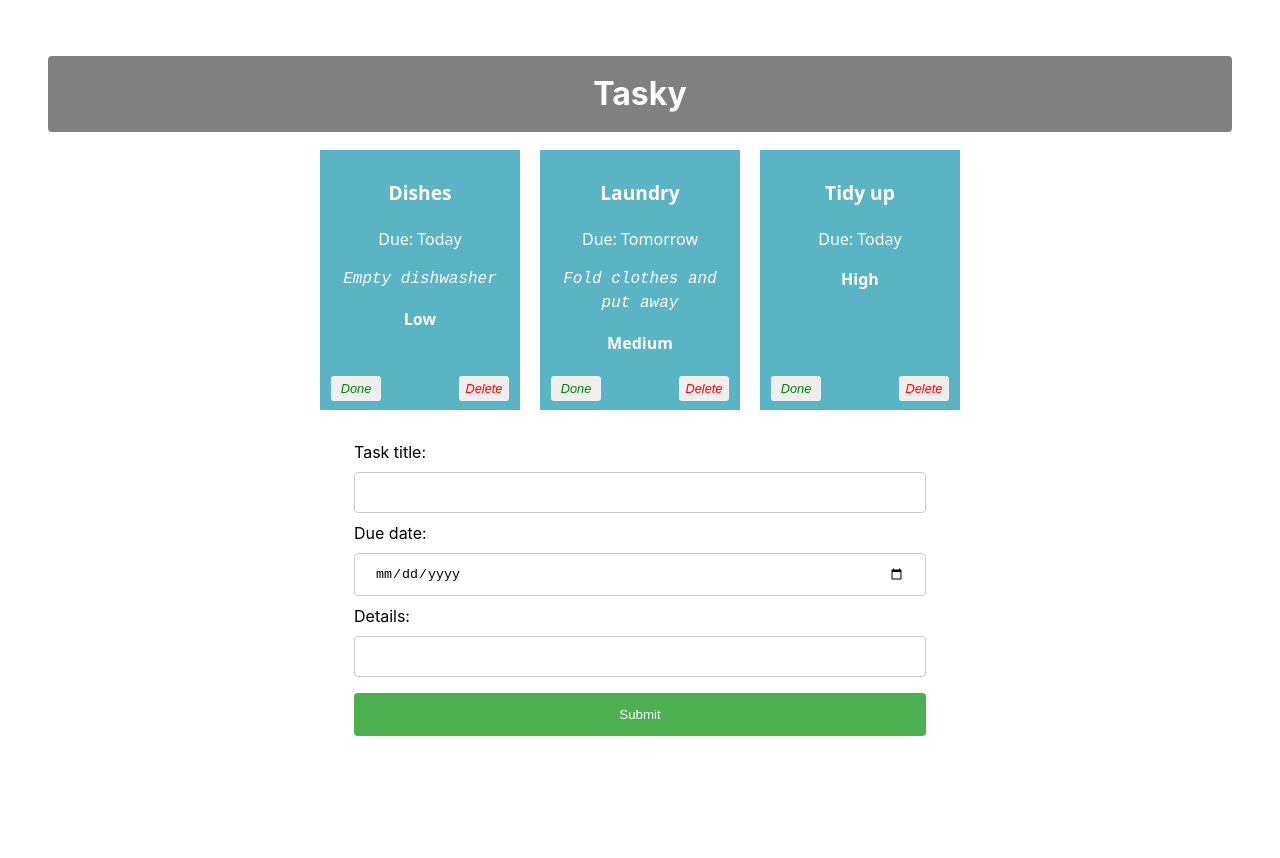
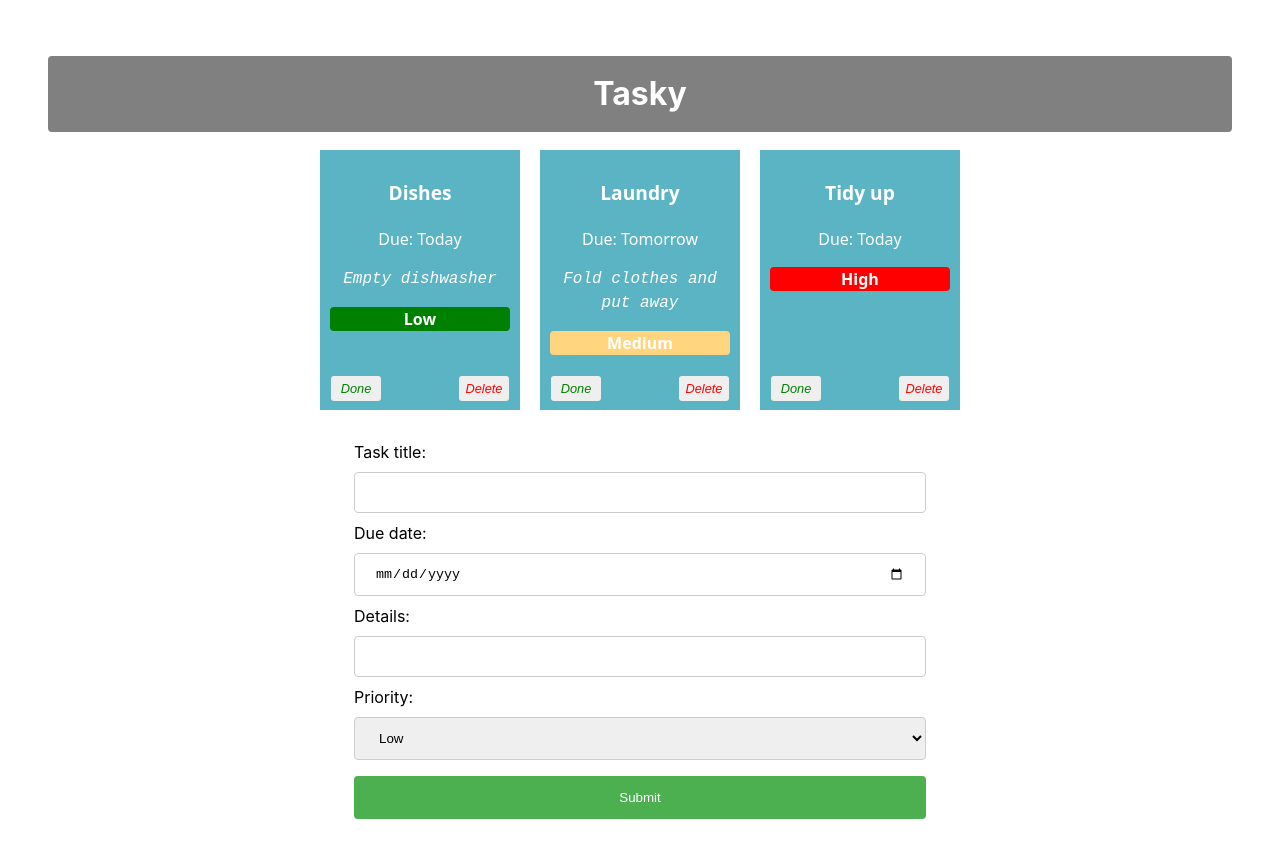
Before and after one commit to fortune-setu/react-basics-labs, a React (Vite) app in the folder tasky/: page / in a window 1280 px wide. Shown: the top 858 px of the page. Before the commit the page ends 812 px from the top, so only its background shows below. Built offline with nearby package versions, Linux system fonts and the light colour scheme.

Commit message:
Tasky Lab 2b - Exercises done

```diff
--- a/tasky/src/App.css
+++ b/tasky/src/App.css
@@ -74,7 +74,7 @@ button {
   color: red;
 }
 
-input[type=text], input[type=date] {
+input[type=text], input[type=date], select {
   width: 100%;
   padding: 12px 20px;
   margin: 8px 0;
--- a/tasky/src/App.jsx
+++ b/tasky/src/App.jsx
@@ -6,37 +6,38 @@ import { v4 as uuidv4 } from 'uuid';
 
 function App() {
 
-  const [ taskState, setTaskState ] = useState({
+  const [taskState, setTaskState] = useState({
     tasks: [
-      { id: 1, title:"Dishes", description: "Empty dishwasher", deadline: "Today", level: "Low", done: false },
+      { id: 1, title: "Dishes", description: "Empty dishwasher", deadline: "Today", level: "Low", done: false },
       { id: 2, title: "Laundry", description: "Fold clothes and put away", deadline: "Tomorrow", level: "Medium", done: false },
-      { id: 3, title: "Tidy up", deadline: "Today", level: "High", done: false}
+      { id: 3, title: "Tidy up", deadline: "Today", level: "High", done: false }
     ]
   });
 
   const doneHandler = (taskIndex) => {
     const tasks = [...taskState.tasks];
     tasks[taskIndex].done = !tasks[taskIndex].done;
-    setTaskState({tasks});
+    setTaskState({ tasks });
     console.log(`${taskIndex} ${tasks[taskIndex].done}`);
   }
 
   const deleteHandler = (taskIndex) => {
     const tasks = [...taskState.tasks];
     tasks.splice(taskIndex, 1);
-    setTaskState({tasks});
+    setTaskState({ tasks });
   }
 
-    const [ formState, setFormState ] = useState({
+  const [formState, setFormState] = useState({
     title: "",
     description: "",
-    deadline: ""
+    deadline: "",
+    level: "low"
   });
 
   const formChangeHandler = (event) => {
-    let form = {...formState};
+    let form = { ...formState };
 
-    switch(event.target.name) {
+    switch (event.target.name) {
       case "title":
         form.title = event.target.value;
         break;
@@ -45,6 +46,9 @@ function App() {
         break;
       case "deadline":
         form.deadline = event.target.value;
+        break;
+      case "level":
+        form.level = event.target.value;
         break;
       default:
         form = formState;
@@ -56,12 +60,12 @@ function App() {
     event.preventDefault();
 
     const tasks = [...taskState.tasks];
-    const form = {...formState};
+    const form = { ...formState };
 
     form.id = uuidv4();
 
     tasks.push(form);
-    setTaskState({tasks});
+    setTaskState({ tasks });
   }
 
   console.log(formState);
@@ -79,7 +83,7 @@ function App() {
           key={task.id}
           done={task.done}
           markDone={() => doneHandler(index)}
-          deleteTask = {() => deleteHandler(index)}
+          deleteTask={() => deleteHandler(index)}
         />
       ))}
 
--- a/tasky/src/components/Form.jsx
+++ b/tasky/src/components/Form.jsx
@@ -17,6 +17,14 @@ const AddTaskForm = (props) => {
                     Details:
                     <input type="text" name="description" onChange={(event) => props.change(event)} />
                 </label>
+                <label>
+                    Priority:
+                    <select name="level" onChange={(event) => props.change(event)}>
+                        <option value="Low">Low</option>
+                        <option value="Medium">Medium</option>
+                        <option value="High">High</option>
+                    </select>
+                </label>
 
                 <input type="submit" value="Submit" />
             </form>
--- a/tasky/src/components/Task.jsx
+++ b/tasky/src/components/Task.jsx
@@ -1,11 +1,21 @@
 const Task = (props) => {
 
+    let priorityColour;
+
+    if (props.level === "Low") {
+        priorityColour = "green";
+    } else if (props.level === "Medium") {
+        priorityColour = "#ffd580";
+    } else if (props.level === "High") {
+        priorityColour = "red";
+    }
+
     return (
-        <div className="card" style={{backgroundColor: props.done ? 'lightgrey' : '#5bb4c4'}}>
+        <div className="card" style={{ backgroundColor: props.done ? 'lightgrey' : '#5bb4c4' }}>
             <p className="title">{props.title}</p>
             <p>Due: {props.deadline}</p>
             <p className="description">{props.description}</p>
-            <p className="level">{props.level}</p>
+            <p className="level" style={{backgroundColor: priorityColour, borderRadius: "4px"}}>{props.level}</p>
             <button onClick={props.markDone} className='doneButton'>Done</button>
             <button className='deleteButton' onClick={props.deleteTask}>Delete</button>
         </div>
```
Lines whose indentation alone changed are shown as unchanged.
